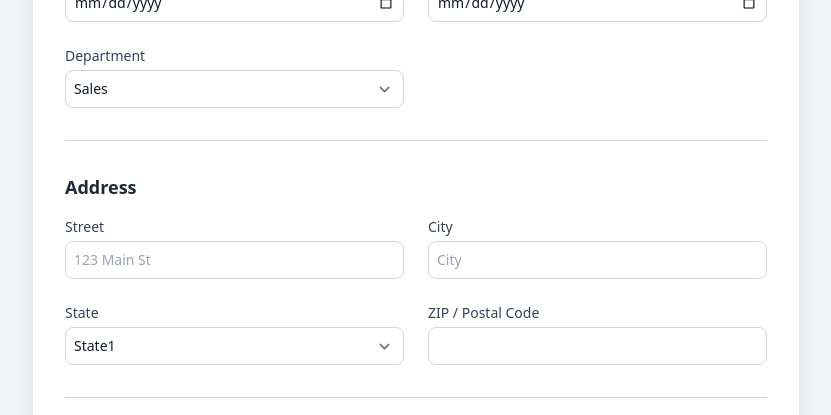
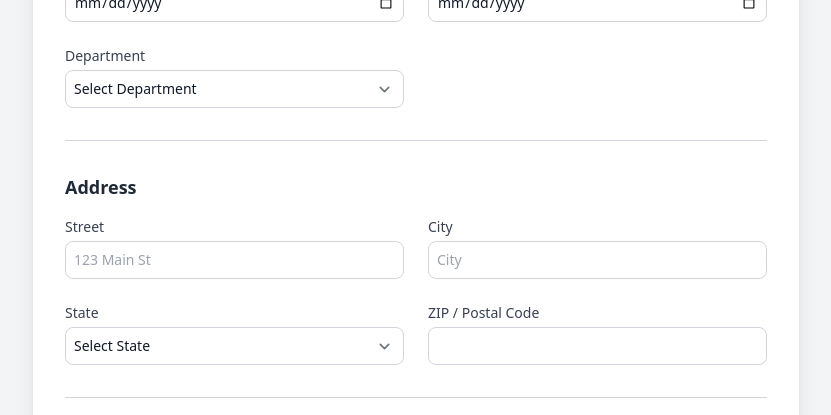
Before and after one commit to youtlane/wealthHealth, a Next.js app in the folder hrnet-react/: page / in a window 1280 px wide. Shown: the part 589-1004 px from the top of the page, without its empty margins (224-1055 px from the left). Built offline with nearby package versions, Linux system fonts and the light colour scheme.

Commit message:
feat: install redux

```diff
--- a/hrnet-react/package.json
+++ b/hrnet-react/package.json
@@ -10,10 +10,12 @@
   },
   "dependencies": {
     "@heroicons/react": "^2.1.5",
+    "@reduxjs/toolkit": "^2.2.7",
     "@tailwindcss/forms": "^0.5.7",
     "next": "14.2.5",
     "react": "^18",
-    "react-dom": "^18"
+    "react-dom": "^18",
+    "react-redux": "^9.1.2"
   },
   "devDependencies": {
     "@babel/core": "^7.25.2",
--- /dev/null
+++ b/hrnet-react/src/app/allEmployee/page.jsx
@@ -0,0 +1,9 @@
+import React from 'react'
+
+const page = () => {
+  return (
+    <div>page</div>
+  )
+}
+
+export default page
--- a/hrnet-react/src/app/page.jsx
+++ b/hrnet-react/src/app/page.jsx
@@ -1,3 +1,4 @@
+import Link from 'next/link';
 import './global.css';
 import Image from 'next/image';
 
@@ -16,7 +17,7 @@ export default function AddEmployee() {
                 height={100}
                 className="rounded-lg shadow-md"
               />
-              <a href="employee-list.html" className="mt-2 text-sm text-indigo-600 hover:underline">View Current Employees</a>
+              <Link className="mt-2 text-sm text-indigo-600 hover:underline" href="/allEmployee" >View Current Employees</Link>
               <h2 className="text-xl font-semibold text-gray-800 mt-4">Create Employee</h2>
             </div>
           </div>
@@ -34,6 +35,7 @@ export default function AddEmployee() {
                   type="text"
                   placeholder="Jane"
                   autoComplete="given-name"
+                  required
                   className="block w-full border border-gray-300 rounded-lg p-2 text-gray-900 placeholder-gray-400 focus:ring-indigo-500 focus:border-indigo-500 sm:text-sm"
                 />
               </div>
@@ -47,6 +49,7 @@ export default function AddEmployee() {
                   type="text"
                   placeholder="Smith"
                   autoComplete="family-name"
+                  required
                   className="block w-full border border-gray-300 rounded-lg p-2 text-gray-900 placeholder-gray-400 focus:ring-indigo-500 focus:border-indigo-500 sm:text-sm"
                 />
               </div>
@@ -59,6 +62,7 @@ export default function AddEmployee() {
                   id="dob"
                   name="dob"
                   type="date"
+                  required
                   className="block w-full border border-gray-300 rounded-lg p-2 text-gray-900 focus:ring-indigo-500 focus:border-indigo-500 sm:text-sm"
                 />
               </div>
@@ -70,6 +74,7 @@ export default function AddEmployee() {
                   id="start-date"
                   name="start-date"
                   type="date"
+                  required
                   className="block w-full border border-gray-300 rounded-lg p-2 text-gray-900 focus:ring-indigo-500 focus:border-indigo-500 sm:text-sm"
                 />
               </div>
@@ -80,8 +85,10 @@ export default function AddEmployee() {
                 <select
                   id="department"
                   name="department"
+                  required
                   className="block w-full border border-gray-300 rounded-lg p-2 text-gray-900 focus:ring-indigo-500 focus:border-indigo-500 sm:text-sm"
                 >
+                  <option value="">Select Department</option>
                   <option>Sales</option>
                   <option>Marketing</option>
                   <option>Engineering</option>
@@ -105,6 +112,7 @@ export default function AddEmployee() {
                   type="text"
                   placeholder="123 Main St"
                   autoComplete="street-address"
+                  required
                   className="block w-full border border-gray-300 rounded-lg p-2 text-gray-900 placeholder-gray-400 focus:ring-indigo-500 focus:border-indigo-500 sm:text-sm"
                 />
               </div>
@@ -118,6 +126,7 @@ export default function AddEmployee() {
                   type="text"
                   placeholder="City"
                   autoComplete="address-level2"
+                  required
                   className="block w-full border border-gray-300 rounded-lg p-2 text-gray-900 placeholder-gray-400 focus:ring-indigo-500 focus:border-indigo-500 sm:text-sm"
                 />
               </div>
@@ -129,8 +138,10 @@ export default function AddEmployee() {
                   id="state"
                   name="state"
                   autoComplete="state"
+                  required
                   className="block w-full border border-gray-300 rounded-lg p-2 text-gray-900 focus:ring-indigo-500 focus:border-indigo-500 sm:text-sm"
                 >
+                  <option value="">Select State</option>
                   <option>State1</option>
                   <option>State2</option>
                   <option>State3</option>
@@ -145,6 +156,7 @@ export default function AddEmployee() {
                   name="postal-code"
                   type="text"
                   autoComplete="postal-code"
+                  required
                   className="block w-full border border-gray-300 rounded-lg p-2 text-gray-900 placeholder-gray-400 focus:ring-indigo-500 focus:border-indigo-500 sm:text-sm"
                 />
               </div>
```
Also changed, not shown: 1 other file (tests, documents, lock files or other folders).
